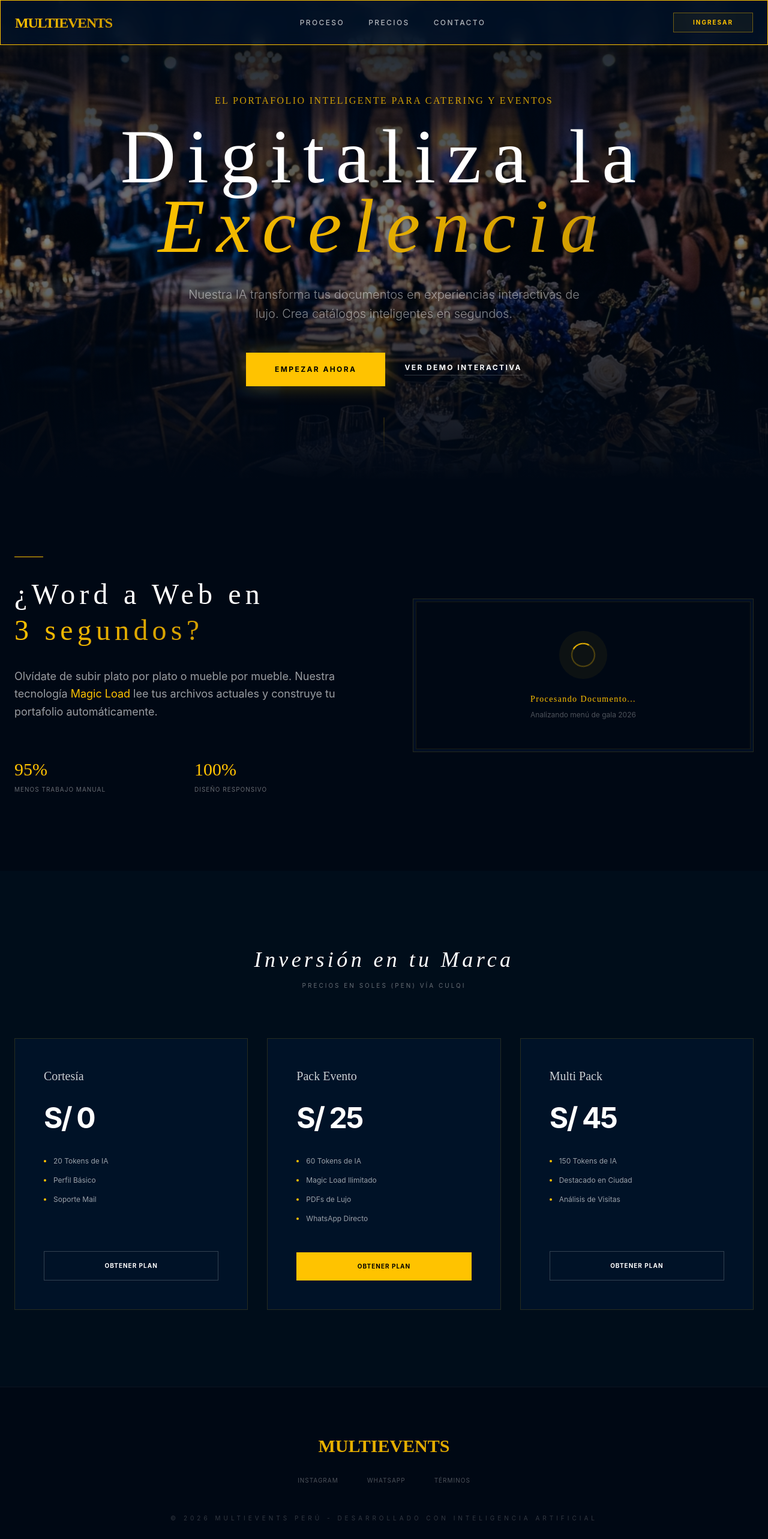
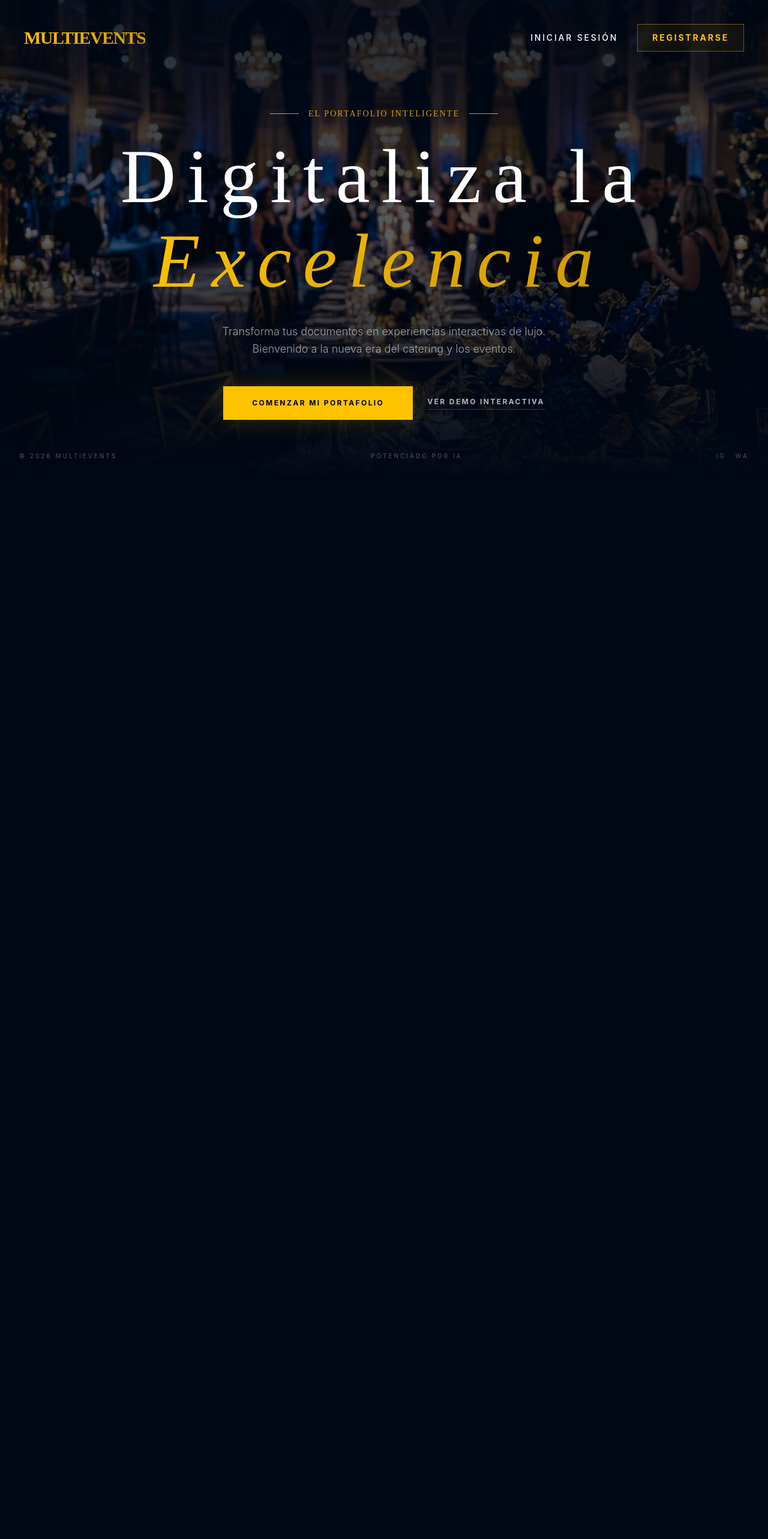
Before and after one commit to RyanSmartCatering/MultiEventosPeru, a Next.js app: page / in a window 1280 px wide. Shown: the top 2566 px of the page at 60% size. After the commit the page ends 800 px from the top, so only its background shows below. Built offline with nearby package versions, Linux system fonts and the light colour scheme.

Commit message:
UI: Refactor landing page to a single premium welcome screen

```diff
--- a/src/app/page.tsx
+++ b/src/app/page.tsx
@@ -2,140 +2,78 @@ import Image from "next/image";
 
 export default function Home() {
   return (
-    <main className="relative min-h-screen bg-background">
+    <main className="relative h-screen w-full overflow-hidden bg-background">
       {/* Navigation */}
-      <nav className="fixed top-0 w-full z-50 luxury-card border-none bg-[#001d3d]/60">
-        <div className="max-w-7xl mx-auto px-6 py-5 flex justify-between items-center">
-          <div className="text-2xl font-luxury gold-gradient font-bold tracking-tighter">MULTIEVENTS</div>
-          <div className="hidden md:flex space-x-10 text-xs uppercase tracking-[0.2em] text-white/70 font-medium">
-            <a href="#proceso" className="hover:text-gold transition-colors">Proceso</a>
-            <a href="#planes" className="hover:text-gold transition-colors">Precios</a>
-            <a href="#contacto" className="hover:text-gold transition-colors">Contacto</a>
+      <nav className="absolute top-0 w-full z-50 p-6 md:p-10 flex justify-between items-center">
+        <div className="text-2xl md:text-3xl font-luxury gold-gradient font-bold tracking-tighter">
+          MULTIEVENTS
         </div>
-          <button className="border border-gold/40 px-8 py-2 text-[10px] uppercase tracking-[0.2em] font-bold bg-gold/5 hover:bg-gold/10 transition-all text-gold">
-            Ingresar
+        <div className="flex items-center gap-4 md:gap-8">
+          <button className="text-white font-medium text-xs md:text-sm tracking-[0.2em] uppercase hover:text-gold transition-colors">
+            Iniciar Sesión
+          </button>
+          <button className="border border-gold/40 px-6 py-3 text-xs md:text-sm uppercase tracking-[0.2em] font-bold bg-gold/5 hover:bg-gold/20 transition-all text-gold backdrop-blur-sm">
+            Registrarse
           </button>
         </div>
       </nav>
 
-      {/* Hero Section */}
-      <section className="relative h-screen flex items-center justify-center overflow-hidden">
+      {/* Hero Background */}
       <div className="absolute inset-0 z-0">
         <Image
           src="/hero.png"
           alt="Luxury Event"
           fill
-            className="object-cover opacity-60 scale-105"
+          className="object-cover opacity-60 scale-105 animate-pulse-slow"
           priority
         />
-          <div className="absolute inset-0 bg-gradient-to-b from-background/90 via-background/20 to-background" />
+        {/* Advanced Gradients for Luxury Feel */}
+        <div className="absolute inset-0 bg-gradient-to-b from-[#000814]/80 via-[#000814]/40 to-[#000814]" />
+        <div className="absolute inset-0 bg-[radial-gradient(ellipse_at_center,_var(--tw-gradient-stops))] from-transparent via-[#000814]/50 to-[#000814]" />
       </div>
 
-        <div className="relative z-10 text-center max-w-5xl px-6">
-          <h2 className="text-gold text-sm md:text-base font-luxury mb-6 tracking-[0.5em] uppercase opacity-80">
-            El Portafolio Inteligente para Catering y Eventos
+      {/* Central Content */}
+      <div className="relative z-10 h-full flex flex-col items-center justify-center text-center px-6 mt-10">
+        <div className="mb-6 flex items-center gap-4 opacity-80">
+          <div className="w-12 h-[1px] bg-gold" />
+          <h2 className="text-gold text-xs md:text-sm font-luxury tracking-[0.4em] uppercase">
+            El Portafolio Inteligente
           </h2>
-          <h1 className="text-6xl md:text-8xl lg:text-9xl font-luxury mb-10 leading-[0.9] tracking-tighter">
-            Digitaliza la <br /> <span className="gold-gradient italic px-4">Excelencia</span>
+          <div className="w-12 h-[1px] bg-gold" />
+        </div>
+
+        <h1 className="text-5xl md:text-7xl lg:text-9xl font-luxury mb-8 leading-[1.1] tracking-tighter drop-shadow-2xl">
+          Digitaliza la <br />
+          <span className="gold-gradient italic pr-4">Excelencia</span>
         </h1>
-          <p className="text-lg md:text-xl text-white/50 font-light mb-12 max-w-2xl mx-auto leading-relaxed">
-            Nuestra IA transforma tus documentos en experiencias interactivas de lujo.
-            Crea catálogos inteligentes en segundos.
+
+        <p className="text-sm md:text-lg text-white/60 font-light max-w-xl mx-auto leading-relaxed mb-12">
+          Transforma tus documentos en experiencias interactivas de lujo.
+          Bienvenido a la nueva era del catering y los eventos.
         </p>
-          <div className="flex flex-col md:flex-row gap-8 justify-center items-center">
-            <button className="bg-gold hover:bg-gold-dark text-black font-bold px-12 py-5 transition-all tracking-[0.2em] uppercase text-xs shadow-[0_0_30px_rgba(255,195,0,0.3)]">
-              Empezar ahora
+
+        {/* Main CTA */}
+        <div className="flex flex-col sm:flex-row gap-6 justify-center items-center">
+          <button className="group relative bg-gold text-black font-bold px-12 py-5 overflow-hidden transition-all tracking-[0.2em] uppercase text-xs shadow-[0_0_40px_rgba(255,195,0,0.2)] hover:shadow-[0_0_60px_rgba(255,195,0,0.4)]">
+            <div className="absolute inset-0 bg-white/20 translate-y-full group-hover:translate-y-0 transition-transform duration-300 ease-out" />
+            <span className="relative">Comenzar mi Portafolio</span>
           </button>
-            <button className="text-white font-bold tracking-[0.2em] uppercase text-xs border-b border-white/20 hover:border-gold transition-all pb-1">
+
+          <button className="text-white/70 font-bold tracking-[0.2em] uppercase text-xs border-b border-white/20 hover:border-gold hover:text-white transition-all pb-1">
             Ver Demo Interactiva
           </button>
         </div>
       </div>
 
-        {/* Scroll Indicator */}
-        <div className="absolute bottom-10 left-1/2 -translate-x-1/2 flex flex-col items-center gap-4 opacity-30">
-          <div className="w-[1px] h-16 bg-gradient-to-b from-gold to-transparent" />
-        </div>
-      </section>
-
-      {/* Magic Load Highlight */}
-      <section id="proceso" className="py-32 px-6 bg-background">
-        <div className="max-w-7xl mx-auto grid md:grid-cols-2 gap-24 items-center">
-          <div className="space-y-8">
-            <div className="w-12 h-[1px] bg-gold" />
-            <h3 className="text-4xl md:text-5xl font-luxury leading-tight">
-              ¿Word a Web en <br /><span className="gold-gradient">3 segundos?</span>
-            </h3>
-            <p className="text-white/60 text-lg leading-relaxed">
-              Olvídate de subir plato por plato o mueble por mueble. Nuestra tecnología <span className="text-gold">Magic Load</span> lee tus archivos actuales y construye tu portafolio automáticamente.
-            </p>
-            <div className="grid grid-cols-2 gap-8 pt-8">
-              <div>
-                <div className="text-3xl font-luxury text-gold mb-2">95%</div>
-                <div className="text-[10px] uppercase tracking-widest text-white/40">Menos trabajo manual</div>
-              </div>
-              <div>
-                <div className="text-3xl font-luxury text-gold mb-2">100%</div>
-                <div className="text-[10px] uppercase tracking-widest text-white/40">Diseño Responsivo</div>
+      {/* Decorative Bottom Elements */}
+      <div className="absolute bottom-0 w-full p-8 flex justify-between items-end z-10 opacity-30 pointer-events-none text-[8px] md:text-[10px] tracking-[0.3em] text-white uppercase">
+        <div>&copy; 2026 MULTIEVENTS</div>
+        <div className="hidden md:block">Potenciado por IA</div>
+        <div className="flex gap-4">
+          <span>IG</span>
+          <span>WA</span>
         </div>
       </div>
-          </div>
-          <div className="luxury-card p-1 text-gold/20">
-             <div className="bg-[#000814] p-12 text-center border border-gold/10">
-                <div className="w-20 h-20 bg-gold/5 rounded-full flex items-center justify-center mx-auto mb-6">
-                  <div className="w-10 h-10 border-2 border-gold/30 border-t-gold rounded-full animate-spin" />
-                </div>
-                <p className="font-luxury text-gold text-sm tracking-widest mb-2">Procesando Documento...</p>
-                <p className="text-white/30 text-xs">Analizando menú de gala 2026</p>
-             </div>
-          </div>
-        </div>
-      </section>
-
-      {/* Soles Pricing Section */}
-      <section id="planes" className="py-32 px-6 bg-[#000d1a]">
-        <div className="max-w-7xl mx-auto">
-          <div className="text-center mb-20">
-            <h3 className="text-4xl font-luxury mb-4 italic">Inversión en tu Marca</h3>
-            <p className="text-white/40 uppercase tracking-[0.3em] text-[10px]">Precios en Soles (PEN) vía Culqi</p>
-          </div>
-          <div className="grid md:grid-cols-3 gap-8">
-            {[
-              { name: "Cortesía", price: "S/ 0", feat: ["20 Tokens de IA", "Perfil Básico", "Soporte Mail"] },
-              { name: "Pack Evento", price: "S/ 25", feat: ["60 Tokens de IA", "Magic Load Ilimitado", "PDFs de Lujo", "WhatsApp Directo"], best: true },
-              { name: "Multi Pack", price: "S/ 45", feat: ["150 Tokens de IA", "Destacado en Ciudad", "Análisis de Visitas"] },
-            ].map((plan, i) => (
-              <div key={i} className={`p-12 luxury-card flex flex-col ${plan.best ? 'border-gold/60 bg-gold/5' : ''}`}>
-                <h4 className="font-luxury text-xl mb-8 opacity-80">{plan.name}</h4>
-                <div className="text-5xl font-bold mb-10 tracking-tighter">{plan.price}</div>
-                <ul className="space-y-4 mb-12 flex-grow">
-                  {plan.feat.map((f, fi) => (
-                    <li key={fi} className="text-xs text-white/60 flex items-center gap-3">
-                      <div className="w-1 h-1 bg-gold rounded-full" /> {f}
-                    </li>
-                  ))}
-                </ul>
-                <button className={`py-4 text-[10px] uppercase tracking-widest font-bold transition-all ${plan.best ? 'bg-gold text-black' : 'border border-white/20 hover:border-gold text-white'}`}>
-                  Obtener Plan
-                </button>
-              </div>
-            ))}
-          </div>
-        </div>
-      </section>
-
-      {/* Footer */}
-      <footer className="py-20 px-6 border-t border-white/5 text-center">
-        <div className="font-luxury text-3xl gold-gradient mb-8 font-bold">MULTIEVENTS</div>
-        <div className="flex justify-center gap-12 text-[10px] uppercase tracking-widest text-white/30 mb-12">
-          <a href="#" className="hover:text-gold transition-all">Instagram</a>
-          <a href="#" className="hover:text-gold transition-all">WhatsApp</a>
-          <a href="#" className="hover:text-gold transition-all">Términos</a>
-        </div>
-        <p className="text-[10px] text-white/20 tracking-[0.5em] uppercase">
-          &copy; 2026 MULTIEVENTS PERÚ - Desarrollado con Inteligencia Artificial
-        </p>
-      </footer>
     </main>
   );
 }
```
Lines whose indentation alone changed are shown as unchanged.
